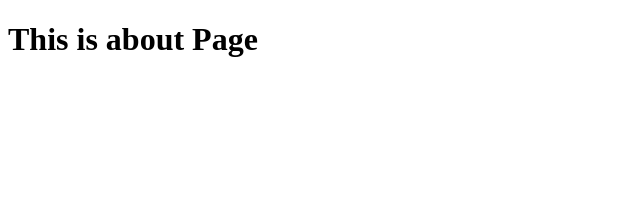
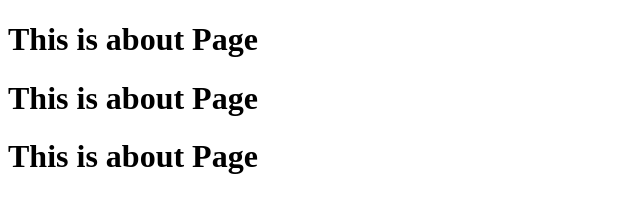
Before and after one commit to Pratap1424/Test, a plain HTML site: page about.html in a window 1280 px wide. Shown: the whole page, without its empty margins (0-640 px from the left). Drawn offline with Linux system fonts and the light colour scheme.

```diff
--- a/about.html
+++ b/about.html
@@ -6,6 +6,8 @@
 <body>
 
 <h1>This is about Page</h1>
+<h1>This is about Page</h1>
+<h1>This is about Page</h1>
 
 
 </body>
```
Also changed, not shown: login.html (added, +1 -0 lines).
